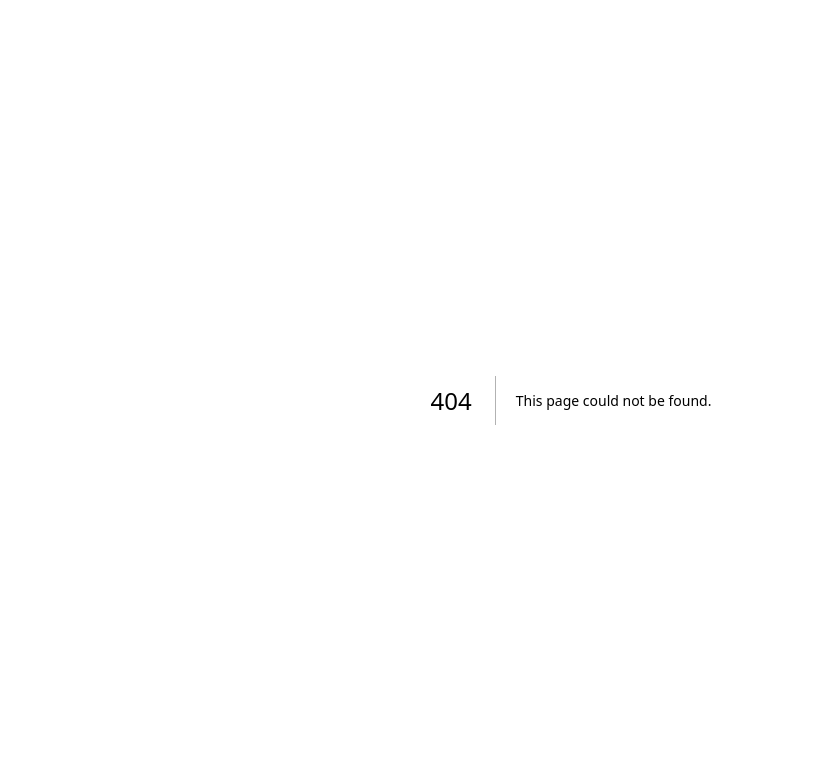
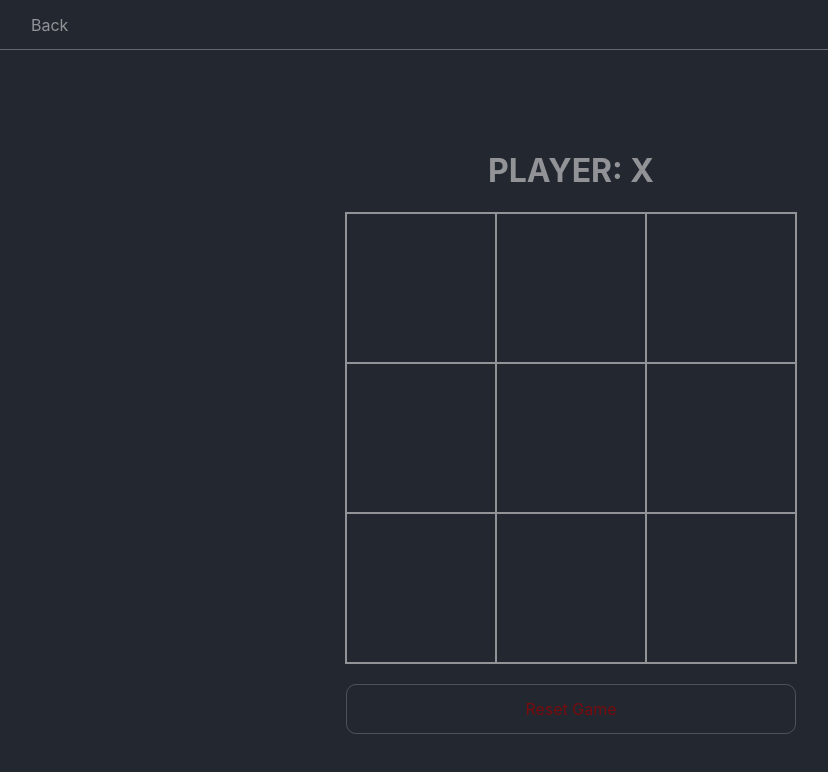
Before and after one commit to TzviGreenfeld/react-challenges, a Next.js app: page /tic-tac-toe in a window 1280 px wide. Before the commit this address had no page. Shown: the top 772 px of the page, without its empty margins (69-897 px from the left). Built offline with nearby package versions, Linux system fonts and the light colour scheme.

Commit message:
ticTacToe done started traffic light

```diff
--- /dev/null
+++ b/pages/_app.js
@@ -0,0 +1,72 @@
+import React from 'react';
+export default function App({ Component, pageProps }) {
+  return (
+    <>
+      <div className='header'>
+        <a href='/'>
+          Back
+        </a>
+      </div>
+      <Component {...pageProps} />
+      <style jsx global>{`
+      :root {
+        --primary-color: rgba(255, 255, 255, 0.5);
+        --secondary-color: #ff4081;
+      }
+        html,
+        body {
+          padding: 0;
+          margin: 0;
+          font-family:
+            -apple-system,
+            BlinkMacSystemFont,
+            Segoe UI,
+            Roboto,
+            Oxygen,
+            Ubuntu,
+            Cantarell,
+            Fira Sans,
+            Droid Sans,
+            Helvetica Neue,
+            sans-serif;
+            background-color: rgb(35, 39, 47);
+        }
+        * {
+          box-sizing: border-box;
+        }
+
+        main {
+          padding: 5rem 0;
+          flex: 1;
+          display: flex;
+          flex-direction: column;
+          justify-content: center;
+          align-items: center;
+          color: var(--primary-color);
+
+        }
+
+        .header{
+          width: 100%;
+          height: 50px;
+          border-bottom: 1px solid rgba(255, 255, 255, 0.3);
+          display: flex;
+          align-items: center;
+          padding-left: 100px;
+          color: var(--primary-color);
+        }
+
+        .header a {
+          color: var(--primary-color);
+          text-decoration: none;
+        }
+
+        .header a:hover,
+        .header a:focus,
+        .header a:active {
+          text-decoration: underline;
+        }
+      `}</style>
+    </>
+  );
+}
--- /dev/null
+++ b/pages/tic-tac-toe.js
@@ -0,0 +1,101 @@
+import { useState } from "react";
+import styles from '../styles/TicTacToe.module.css';
+
+const hasWinner = (board) => {
+    // Helper function to check if three cells are equal and not null
+    const checkLine = (a, b, c) => {
+        return (board[a] === board[b]) && (board[b] === board[c]) && (board[a] !== null);
+    };
+
+    // Check rows
+    for (let i = 0; i < 9; i += 3) {
+        if (checkLine(i, i + 1, i + 2)) {
+            return true;
+        }
+    }
+
+    // Check columns
+    for (let i = 0; i < 3; i++) {
+        if (checkLine(i, i + 3, i + 6)) {
+            return true;
+        }
+    }
+
+    // Check diagonals
+    if (checkLine(0, 4, 8) || checkLine(2, 4, 6)) {
+        return true;
+    }
+
+    // No winner found
+    return false;
+};
+
+const Cell = ({ value, cellClick }) => {
+    const hasValue = value !== null;
+    const onCellClick = () => hasValue ? {} : cellClick();
+    return <div
+        className={`${styles.cell} ${hasValue ? '' : styles.clickable}`}
+        onClick={onCellClick}
+    >
+        {value}
+    </div>;
+};
+
+const Board = ({ board, cellClick }) => {
+
+    return (
+        <>
+            <div className={styles.board}>
+                {board.map((item, index) => <Cell value={item} cellClick={() => cellClick(index)} />)}
+            </div>
+        </>
+    );
+};
+
+const Game = () => {
+    const [isXTurn, setIsXTurn] = useState(true);
+    const [board, setBoard] = useState(Array(9).fill(null));
+
+    const isTie = !board.filter(i => i === null).length && !hasWinner(board);
+
+    const onCellClick = (index) => {
+        if (hasWinner(board)) {
+            return;
+        }
+        const nextValue = isXTurn ? 'X' : 'O';
+        const newBoard = [...board];
+        newBoard[index] = nextValue;
+        setBoard(newBoard);
+        setIsXTurn(t => !t);
+    };
+
+    const onResetClick = () => {
+        setIsXTurn(true);
+        setBoard(Array(9).fill(null));
+    };
+
+    return (<>
+        {isTie ?
+            <h1 className={styles.title}>It's A Tie</h1> :
+            hasWinner(board) ?
+                <h1 className={styles.title}>{`Player ${!isXTurn ? 'X' : 'O'} Won!`}</h1> :
+                <h1 className={styles.title}>{`Player: ${isXTurn ? 'X' : 'O'}`}</h1>
+        }
+
+        <Board board={board} cellClick={onCellClick}></Board>
+        <br />
+        <div
+            className={styles.reset}
+            onClick={onResetClick}>Reset Game</div>
+    </>);
+};
+
+
+
+export default function TicTacToe() {
+    return (
+        <main>
+            <Game />
+        </main>
+    );
+}
--- /dev/null
+++ b/styles/TicTacToe.module.css
@@ -0,0 +1,49 @@
+.board {
+    border: 1px solid var(--primary-color);
+    display: grid;
+    grid-template-rows: repeat(3, 1fr);
+    grid-template-columns: repeat(3, 1fr);
+}
+
+.cell {
+    width: 150px;
+    aspect-ratio: 1;
+    display: flex;
+    align-items: center;
+    justify-content: center;
+    font-size: 100px;
+    border: 1px solid var(--primary-color);
+}
+
+.clickable {
+    cursor: pointer;
+
+}
+
+.clickable:hover {
+    border: 1px solid rgba(255, 255, 255, 1);
+    background-color: rgba(255, 255, 255, 0.05);
+
+}
+
+.title {
+    text-transform: uppercase;
+}
+
+.reset {
+    color: rgba(155, 0, 0, 0.7);
+    width: 450px;
+    height: 50px;
+    display: flex;
+    align-items: center;
+    justify-content: center;
+    border: 1px solid rgba(255, 255, 255, 0.2);
+    border-radius: 10px 10px;
+    cursor: pointer;
+
+}
+
+.reset:hover {
+    color: rgba(200, 0, 0, 1);
+    border: 1px solid var(--primary-color);
+}
--- a/styles/global.css
+++ b/styles/global.css
@@ -3,7 +3,6 @@ body {
   padding: 0;
   margin: 0;
   font-family:
-    Inter,
     -apple-system,
     BlinkMacSystemFont,
     Segoe UI,
@@ -17,16 +16,15 @@ body {
     sans-serif;
 }
 
-a {
-  color: inherit;
-  text-decoration: none;
-}
-
 * {
   box-sizing: border-box;
 }
 
-img {
-  max-width: 100%;
-  height: auto;
+main {
+  padding: 5rem 0;
+  flex: 1;
+  display: flex;
+  flex-direction: column;
+  justify-content: center;
+  align-items: center;
 }
```
Also changed, not shown: pages/index.js (+14 -114 lines), pages/traffic-light.js (added, +8 -0 lines), styles/Home.module.css (+4 -4 lines), 2 other files (tests, documents, lock files or other folders).
